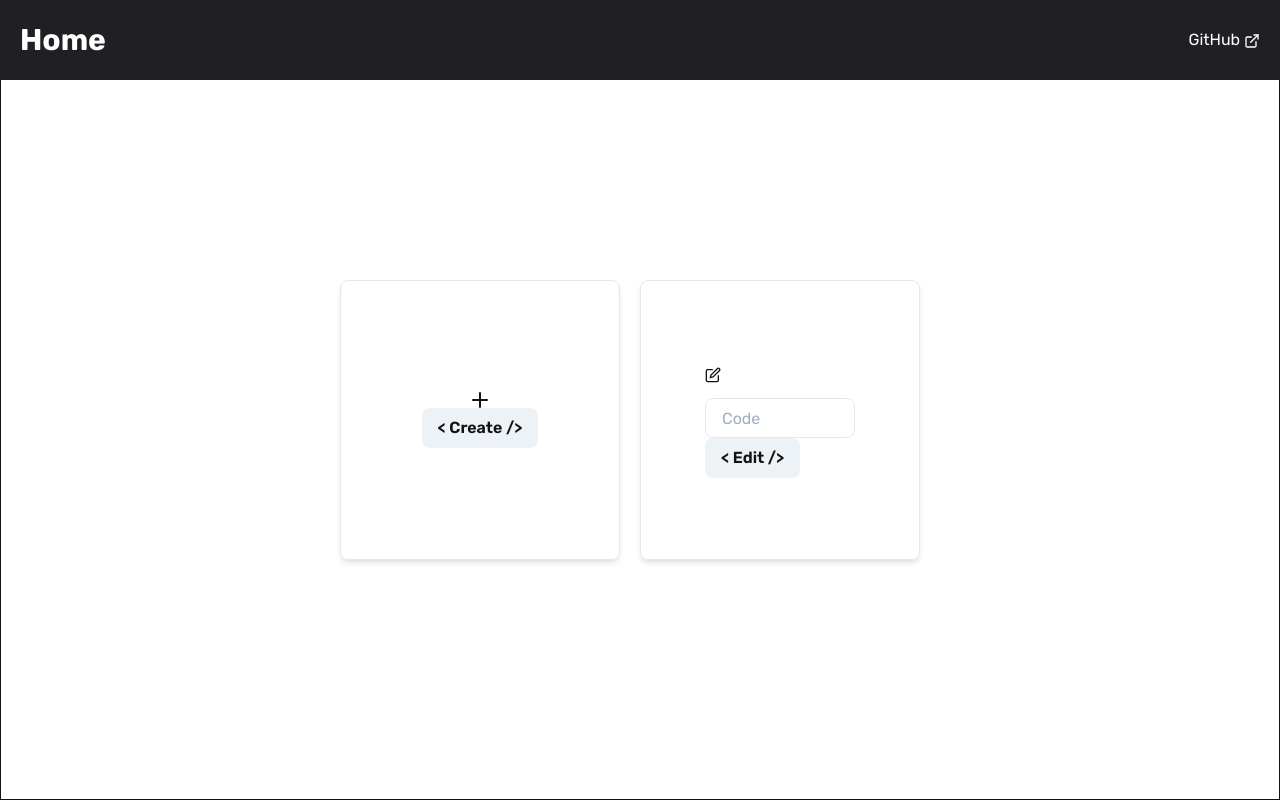
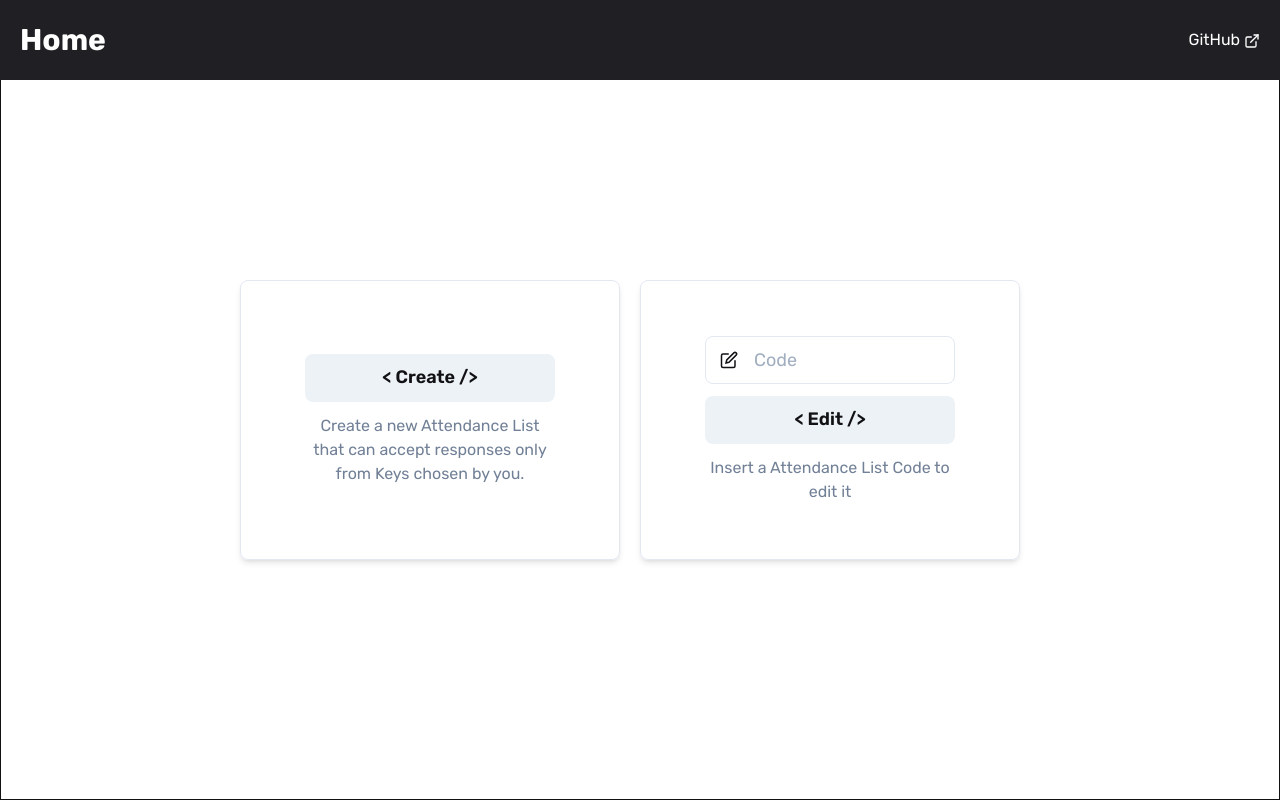
Before and after one commit to isaac-allef/attendance-list, a Next.js app in the folder frontend/: page / in a window 1280 px wide. Built offline with nearby package versions, Linux system fonts and the light colour scheme.

Commit message:
new look in the index

```diff
--- a/frontend/components/CoreHome.tsx
+++ b/frontend/components/CoreHome.tsx
@@ -27,7 +27,7 @@ export default function CoreHome(props) {
             alignItems="stretch"
             justifyContent="center"
             height="280px"
-            width="280px"
+            width="380px"
             borderRadius="md"
             padding={16}
             border="1px"
@@ -43,7 +43,7 @@ export default function CoreHome(props) {
             alignItems="stretch"
             justifyContent="center"
             height="280px"
-            width="280px"
+            width="380px"
             borderRadius="md"
             padding={16}
             margin={5}
--- a/frontend/pages/index.tsx
+++ b/frontend/pages/index.tsx
@@ -1,9 +1,10 @@
-import { Box, Button, Flex, FormControl, FormErrorMessage, Input } from "@chakra-ui/react";
+import { Box, Button, Flex, FormControl, FormErrorMessage, Input, InputGroup, InputLeftElement } from "@chakra-ui/react";
 import { Field, Form, Formik } from "formik";
 import { useRouter } from 'next/router'
 import CoreHome from "../components/CoreHome";
 import * as Yup from 'yup';
 import { AddIcon, EditIcon } from "@chakra-ui/icons";
+import { Text } from "@chakra-ui/react"
 
 
 export default function Home() {
@@ -53,11 +54,16 @@ export default function Home() {
   return (<>
     <CoreHome>
 
-      <Flex justifyContent="center" direction="column" alignItems="center">
-        <AddIcon />
+      <Flex justifyContent="center" direction="column" alignItems="stretch">
+        {/* <AddIcon /> */}
         <Button
+          size="lg"
           onClick={createAttendanceList}
-        >{'< Create />'}</Button>
+          >{'< Create />'}</Button>
+        <Text marginTop={3}
+              color="gray.500"
+              align="center"
+        >Create a new Attendance List that can accept responses only from Keys chosen by you.</Text>
       </Flex>
 
       <Formik initialValues={initialValues}
@@ -68,13 +74,15 @@ export default function Home() {
 
           <Form>
 
-            <EditIcon />
-
             <Field name="code">
               {({ field, form }) => (
 
                 <FormControl isInvalid={form.errors.code && form.touched.code}>
-                  <Input {...field} mt={3} id="code" placeholder="Code" />
+                  <InputGroup size="lg">
+                  <InputLeftElement pointerEvents="none"
+                                    children={<EditIcon />} />
+                  <Input {...field}  id="code" placeholder="Code" />
+                  </InputGroup>
                   <FormErrorMessage>{form.errors.code}</FormErrorMessage>
                 </FormControl>
 
@@ -82,8 +90,16 @@ export default function Home() {
             </Field>
 
             <Button
+              marginTop={3}
+              size="lg"
+              isFullWidth
               type="submit"
             >{'< Edit />'}</Button>
+
+            <Text marginTop={3}
+                  color="gray.500"
+                  align="center"
+                  >Insert a Attendance List Code to edit it</Text>
           </Form>
 
         )}
```
Also changed, not shown: 1 other file (tests, documents, lock files or other folders).
